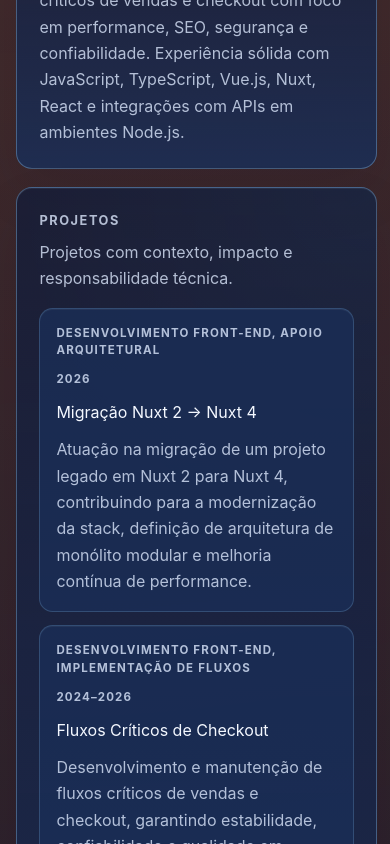
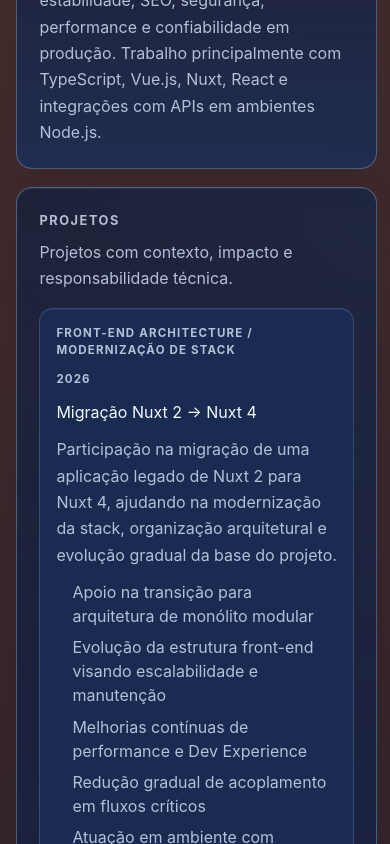
Before and after one commit to matheusduartedevs/matheus-dev, a Vue app: page / in a window 390 px wide. Shown: the part 1156-2000 px from the top of the page. Built offline with nearby package versions, Linux system fonts and the light colour scheme.

Commit message:
style: terminal content

```diff
--- a/src/components/Mobile/MobileInstitutionalView.vue
+++ b/src/components/Mobile/MobileInstitutionalView.vue
@@ -82,6 +82,9 @@
           </div>
           <h3 class="mobile-card-title">{{ project.name }}</h3>
           <p class="mobile-body">{{ project.summary }}</p>
+          <ul class="mobile-list">
+            <li v-for="highlight in project.highlights" :key="highlight">{{ highlight }}</li>
+          </ul>
         </article>
       </div>
     </section>
@@ -105,7 +108,9 @@
           <h3 class="mobile-card-title">{{ entry.role }}</h3>
           <p class="mobile-body">{{ entry.summary }}</p>
           <ul class="mobile-list">
-            <li v-for="highlight in entry.highlights.slice(0, 4)" :key="highlight">{{ highlight }}</li>
+            <li v-for="highlight in entry.highlights.slice(0, 4)" :key="highlight">
+              {{ highlight }}
+            </li>
           </ul>
         </article>
       </div>
@@ -134,7 +139,9 @@
       <article class="mobile-subsection">
         <div class="mobile-section__intro">
           <h2 class="mobile-section-title">Formação</h2>
-          <p class="mobile-body">Formação acadêmica e base técnica construída ao longo da graduação.</p>
+          <p class="mobile-body">
+            Formação acadêmica e base técnica construída ao longo da graduação.
+          </p>
         </div>
 
         <div class="mobile-card-list">
@@ -165,7 +172,9 @@
               <span>{{ item.name }}</span>
               <span>{{ item.level }}</span>
             </div>
-            <p class="mobile-body">{{ item.detail ?? 'Uso em contexto profissional e colaboração.' }}</p>
+            <p class="mobile-body">
+              {{ item.detail ?? 'Uso em contexto profissional e colaboração.' }}
+            </p>
           </article>
         </div>
       </article>
@@ -174,11 +183,17 @@
     <section class="mobile-section">
       <div class="mobile-section__intro">
         <h2 class="mobile-section-title">Certificações</h2>
-        <p class="mobile-body">Certificações complementares em idioma, segurança e desenvolvimento.</p>
+        <p class="mobile-body">
+          Certificações complementares em idioma, segurança e desenvolvimento.
+        </p>
       </div>
 
       <div class="mobile-card-list">
-        <article v-for="item in content.certifications" :key="`${item.name}-${item.year}`" class="mobile-card">
+        <article
+          v-for="item in content.certifications"
+          :key="`${item.name}-${item.year}`"
+          class="mobile-card"
+        >
           <div class="mobile-card-meta">
             <span>{{ item.issuer }}</span>
             <span>{{ item.year }}</span>
--- a/src/content/portfolio.ts
+++ b/src/content/portfolio.ts
@@ -3,13 +3,76 @@
 export const portfolioContent: PortfolioContent = {
   name: 'Matheus Duarte da Silva',
   title:
-    'Desenvolvedor Front-end focado em produtos digitais, performance e fluxos críticos de conversão',
+    'Desenvolvedor Front-end focado em produtos digitais, arquitetura e fluxos críticos de conversão',
   summary:
-    'Desenvolvedor Front-end com experiência em produtos digitais de grande escala, atuando em fluxos críticos de vendas e checkout com foco em performance, SEO, segurança e confiabilidade. Experiência sólida com JavaScript, TypeScript, Vue.js, Nuxt, React e integrações com APIs em ambientes Node.js.',
+    'Atuo em produtos digitais de grande escala, especialmente em jornadas de venda e checkout que exigem estabilidade, SEO, segurança, performance e confiabilidade em produção. Trabalho principalmente com TypeScript, Vue.js, Nuxt, React e integrações com APIs em ambientes Node.js.',
+  about: {
+    sections: [
+      {
+        title: 'O que eu faço',
+        lines: [
+          'Transformo fluxos complexos em interfaces claras, rápidas e confiáveis, atuando na interseção entre engenharia front-end, arquitetura e produto.',
+          'Além da entrega de features, também tenho forte interesse em escalabilidade, organização de sistemas e Dev Experience — pensando em como tornar aplicações mais fáceis de evoluir, debugar, testar e manter no longo prazo.',
+          'Gosto de trabalhar próximo de Produto, Design e QA para garantir que as decisões técnicas estejam alinhadas com impacto real no produto, comportamento do usuário e objetivos de negócio.',
+          'Mais do que “entregar telas”, me interessa entender:',
+          '- onde existe fricção na experiência,',
+          '- quais riscos técnicos podem crescer com o tempo,',
+          '- e como construir soluções que continuem sustentáveis conforme o produto evolui.',
+        ],
+      },
+      {
+        title: 'Trajetória',
+        lines: [
+          'Iniciei minha carreira como estagiário front-end, trabalhando diretamente em entregas reais de produto enquanto aprendia engenharia de software em ambientes de produção.',
+          'Desde o começo da minha trajetória, atuei principalmente com JavaScript, TypeScript, Vue.js e Nuxt, participando da construção e evolução de aplicações focadas em performance, experiência do usuário e confiabilidade.',
+          'Na Petlove, atuei em um dos principais canais da BU de Saúde, evoluindo fluxos críticos de venda e checkout com foco em conversão, estabilidade e manutenção de produção.',
+          { text: 'Participei da evolução de produtos e iniciativas como:', tone: 'accent' },
+          '- migração de aplicações de Nuxt 2 para Nuxt 4,',
+          '- estruturação de arquitetura em monólito modular,',
+          '- implementação de testes E2E para proteção de fluxos críticos,',
+          '- melhorias de SEO técnico e schema estruturado,',
+          '- rastreabilidade com Google Tag Manager,',
+          '- correção de vulnerabilidades críticas,',
+          '- e investigação de erros reais em produção utilizando observabilidade e monitoramento.',
+          'Grande parte desse trabalho envolveu equilibrar velocidade de entrega com confiabilidade operacional em sistemas utilizados diariamente por milhares de usuários.',
+        ],
+      },
+      {
+        title: 'Forma de trabalho',
+        lines: [
+          'Busco construir interfaces e sistemas que continuem claros, previsíveis e sustentáveis mesmo conforme o produto cresce em complexidade, com atenção especial aos detalhes que normalmente aparecem depois do deploy: performance real, estados de erro, observabilidade, rastreabilidade, acessibilidade, SEO e manutenção de longo prazo.',
+          'Também valorizo muito Dev Experience, documentação e organização arquitetural, buscando criar código e estruturas que outras pessoas consigam continuar evoluindo sem aumentar a complexidade do sistema.',
+          'Tenho interesse especial em:',
+          '- arquitetura front-end,',
+          '- modularização,',
+          '- confiabilidade,',
+          '- escalabilidade,',
+          '- observabilidade,',
+          '- e engenharia de produto orientada a impacto.',
+        ],
+      },
+      {
+        title: 'Stack principal',
+        lines: [
+          {
+            text: 'TypeScript, Vue.js, Nuxt, React, Next.js, Node.js',
+            tone: 'success',
+          },
+        ],
+      },
+      {
+        title: 'Agora',
+        lines: [
+          'Atualmente estou focado em amadurecer como engenheiro front-end, aprofundando conhecimentos em arquitetura de software, confiabilidade, escalabilidade e engenharia de produto.',
+          'Meu objetivo é contribuir não apenas com entrega de features, mas também com decisões técnicas, evolução de sistemas, qualidade de desenvolvimento e construção de produtos sustentáveis no longo prazo.',
+        ],
+      },
+    ],
+    cta: '→ /projects para ver entregas selecionadas · /resume para abrir o currículo',
+  },
   desktopIntro:
     'A experiência desktop evolui para uma metáfora de sistema operacional, onde navegador, terminal e explorador de arquivos funcionam como diferentes formas de navegar pela minha trajetória, projetos e currículo.',
-  mobileIntro:
-    'Acesse esse portfólio em um desktop para uma experiência completa :)',
+  mobileIntro: 'Acesse esse portfólio em um desktop para uma experiência completa :)',
   metrics: [
     { label: 'Foco', value: 'Checkout, vendas e confiabilidade de produto' },
     { label: 'Força', value: 'Performance, SEO e qualidade de código' },
@@ -19,23 +82,43 @@
     {
       name: 'Migração Nuxt 2 → Nuxt 4',
       summary:
-        'Atuação na migração de um projeto legado em Nuxt 2 para Nuxt 4, contribuindo para a modernização da stack, definição de arquitetura de monólito modular e melhoria contínua de performance.',
-      role: 'Desenvolvimento front-end, apoio arquitetural',
+        'Participação na migração de uma aplicação legado de Nuxt 2 para Nuxt 4, ajudando na modernização da stack, organização arquitetural e evolução gradual da base do projeto.',
+      role: 'Front-end Architecture / Modernização de Stack',
       year: '2026',
+      highlights: [
+        'Apoio na transição para arquitetura de monólito modular',
+        'Evolução da estrutura front-end visando escalabilidade e manutenção',
+        'Melhorias contínuas de performance e Dev Experience',
+        'Redução gradual de acoplamento em fluxos críticos',
+        'Atuação em ambiente com múltiplas integrações e alto volume de negócio',
+      ],
     },
     {
       name: 'Fluxos Críticos de Checkout',
       summary:
-        'Desenvolvimento e manutenção de fluxos críticos de vendas e checkout, garantindo estabilidade, confiabilidade e qualidade em produção em um dos principais canais do negócio.',
-      role: 'Desenvolvimento front-end, implementação de fluxos',
+        'Desenvolvimento e manutenção de jornadas críticas de venda e checkout em um dos principais canais da BU de Saúde da Petlove.',
+      role: 'Front-end Engineering / Product Flows',
       year: '2024–2026',
+      highlights: [
+        'Implementação de features com impacto direto em conversão',
+        'Evolução de fluxos complexos focando estabilidade e experiência',
+        'Correção de problemas em produção e análise de comportamento real do usuário',
+        'Investigação de bugs e observabilidade utilizando Honeybadger e monitoramento',
+        'Colaboração próxima com Produto, Design, QA e times cross',
+      ],
     },
     {
-      name: 'SEO Técnico e Estruturação de Schema',
+      name: 'SEO Técnico & Estruturação de Schema',
       summary:
-        'Implementação completa de SEO técnico e schema estruturado para uma nova rede credenciada, melhorando indexação, semântica e performance orgânica.',
-      role: 'SEO técnico, desenvolvimento front-end',
+        'Implementação de estrutura completa de SEO técnico e schema estruturado para uma nova experiência de rede credenciada.',
+      role: 'SEO Engineering / Front-end Performance',
       year: '2025',
+      highlights: [
+        'Definição de schemas semânticos para melhor indexação',
+        'Melhoria da consistência estrutural para mecanismos de busca',
+        'Apoio à performance orgânica e visibilidade do produto',
+        'Integração do SEO técnico ao fluxo de desenvolvimento front-end',
+      ],
     },
   ],
   experience: [
@@ -44,14 +127,14 @@
       role: 'Desenvolvedor Front-end Júnior',
       period: 'Jan 2026 - Atual',
       summary:
-        'Atuação em fluxos críticos de vendas e checkout no principal canal da BU de Saúde, com foco em estabilidade, performance e confiabilidade em produção.',
+        'Atuação em produtos e fluxos críticos de venda e checkout no principal canal da BU de Saúde, com foco em confiabilidade, performance, manutenção de longo prazo e estabilidade em produção. Participação ativa na evolução arquitetural e técnica da aplicação, contribuindo para melhorias de escalabilidade, organização de código, observabilidade e experiência de desenvolvimento.',
       highlights: [
-        'Participação na migração de Nuxt 2 para Nuxt 4',
-        'Contribuição na definição de arquitetura de monólito modular',
-        'Implementação e manutenção de testes E2E',
-        'Evolução de tagueamento com Google Tag Manager',
-        'Colaboração com Produto, Design e QA',
-        'Manutenção corretiva e evolutiva com foco em qualidade de código',
+        'Migração gradual de aplicações de Nuxt 2 para Nuxt 4',
+        'Contribuição na evolução para arquitetura de monólito modular',
+        'Implementação e manutenção de testes E2E para proteção de fluxos críticos',
+        'Investigação e resolução de problemas reais em produção',
+        'Evolução de rastreabilidade, SEO técnico e qualidade operacional',
+        'Colaboração próxima com Produto, Design, QA e times cross',
       ],
     },
     {
@@ -59,51 +142,55 @@
       role: 'Desenvolvedor Front-end Estagiário',
       period: 'Ago 2024 - Dez 2025',
       summary:
-        'Atuação no maior canal de vendas da BU de Saúde, desenvolvendo features críticas com foco em performance, escalabilidade e conversão.',
+        'Início da trajetória profissional atuando diretamente em entregas reais de produto dentro do maior canal de vendas da BU de Saúde. Participação no desenvolvimento e evolução de features críticas, trabalhando com foco em performance, experiência do usuário, estabilidade e conversão em ambientes de produção de alta escala.',
       highlights: [
-        'Desenvolvimento de fluxos críticos como checkout',
-        'Implementação de testes A/B',
-        'Criação de schema SEO completo',
-        'Atuação em arquitetura de microfrontend',
-        'Correção de vulnerabilidades críticas (GitHub Security)',
-        'Análise e resolução de erros em produção (Honeybadger)',
-        'Refatoração de código legado',
+        'Desenvolvimento e manutenção de fluxos críticos como checkout e jornadas de venda',
+        'Implementação de testes A/B alinhados a objetivos de produto e conversão',
+        'Estruturação completa de SEO técnico e schema para nova experiência de rede credenciada',
+        'Participação em iniciativas de microfrontend e organização arquitetural',
+        'Correção de vulnerabilidades críticas e manutenção de dependências',
+        'Atuação em debugging, observabilidade e análise de erros em produção',
       ],
     },
   ],
   skills: [
     {
-      title: 'Base front-end',
+      title: 'Front-end',
       items: [
-        { value: 'JavaScript (ES6+)' },
-        { value: 'TypeScript' },
-        { value: 'SEO Técnico' },
-        { value: 'Web Performance' },
-        { value: 'Testes A/B' },
+        { value: 'TypeScript e JavaScript moderno em aplicações de produto' },
+        { value: 'Vue.js e Nuxt em interfaces críticas e fluxos transacionais' },
+        { value: 'React e Next.js para construção de experiências web escaláveis' },
+        { value: 'HTML semântico, acessibilidade e componentização de UI' },
+        { value: 'Performance front-end, Core Web Vitals e otimização de carregamento' },
       ],
     },
     {
-      title: 'Frameworks e ecossistema',
-      items: [{ value: 'Vue.js' }, { value: 'Nuxt.js' }, { value: 'React' }, { value: 'Next.js' }],
-    },
-    {
-      title: 'Back-end e dados',
+      title: 'Back-end e integrações',
       items: [
-        { value: 'Node.js' },
-        { value: 'Express' },
-        { value: 'REST APIs' },
-        { value: 'SQL' },
-        { value: 'MongoDB' },
+        { value: 'Node.js e Express para APIs, serviços e camadas de integração' },
+        { value: 'Consumo e modelagem de integrações REST em ambientes distribuídos' },
+        { value: 'SQL e MongoDB como base para leitura, persistência e investigação de dados' },
+        { value: 'Integração com microservices e contratos entre front-end e back-end' },
       ],
     },
     {
-      title: 'Arquitetura e entrega',
+      title: 'Mobile e experiência responsiva',
       items: [
-        { value: 'Microfrontends' },
-        { value: 'Monólito Modular' },
-        { value: 'Integração com microservices' },
-        { value: 'GitHub Actions (CI/CD)' },
-        { value: 'Google Cloud Platform' },
+        { value: 'Interfaces mobile-first para jornadas de compra e checkout' },
+        { value: 'Adaptação de fluxos complexos para telas pequenas e interações touch' },
+        { value: 'Atenção a estados de erro, carregamento, abandono e recuperação de fluxo' },
+        { value: 'Consistência visual e funcional entre desktop, tablet e mobile web' },
+      ],
+    },
+    {
+      title: 'Arquitetura e qualidade',
+      items: [
+        { value: 'Monólito modular, microfrontends e redução gradual de acoplamento' },
+        { value: 'Testes E2E para proteção de fluxos críticos de negócio' },
+        { value: 'SEO técnico, schema estruturado e rastreabilidade com GTM' },
+        { value: 'Observabilidade, investigação de bugs e análise de erros em produção' },
+        { value: 'CI/CD com GitHub Actions e deploy em ambientes cloud' },
+        { value: 'Dev Experience, documentação e organização de base legada' },
       ],
     },
   ],
```
Also changed, not shown: src/components/Desktop/BrowserWindowContent.vue (+46 -25 lines), src/components/Desktop/TerminalWindowContent.vue (+7 -1 lines), src/composables/useTerminalSession.ts (+11 -7 lines), src/styles/browser.css (+59 -15 lines), src/styles/terminal-window.css (+21 -2 lines), src/types/portfolio.ts (+21 -0 lines), src/types/terminal.ts (+11 -3 lines).
